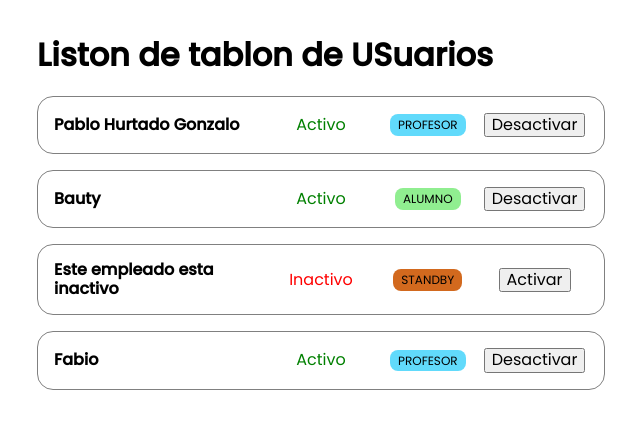
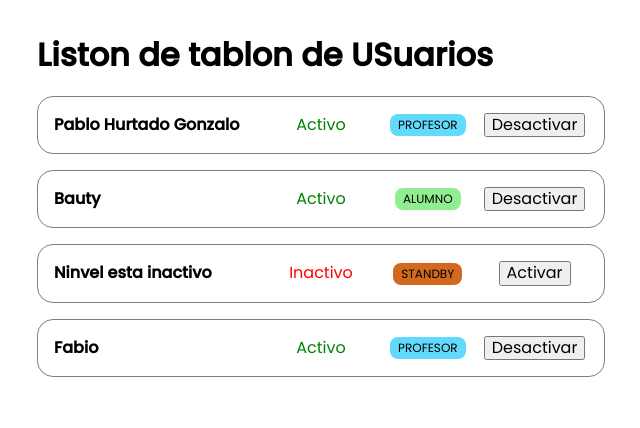
Before and after one commit to Coshiloco/Proyectos_React, a React (Vite) app: page / in a window 1280 px wide. Shown: the top 428 px of the page, without its empty margins (319-959 px from the left). Built offline with nearby package versions, Linux system fonts and the light colour scheme.

Commit message:
Cambios en el nombre

```diff
--- a/src/components/UserRow.jsx
+++ b/src/components/UserRow.jsx
@@ -10,7 +10,7 @@ const UserRow = ({ name, active, role }) => {
 	// Por el que vamos a cambiar
 	const newrole = isActive ? role : 'standby';
 	// Podemos poner un texto tambien que cuando la variable este inactiva le ponemos esta inactivo
-	const nombreInactivo = isActive ? name : 'Este empleado esta inactivo';
+	const nombreInactivo = isActive ? name : `${name} esta inactivo`;
 	return (
 		<div className={style.user}>
 			<div className={style.name}>
```
